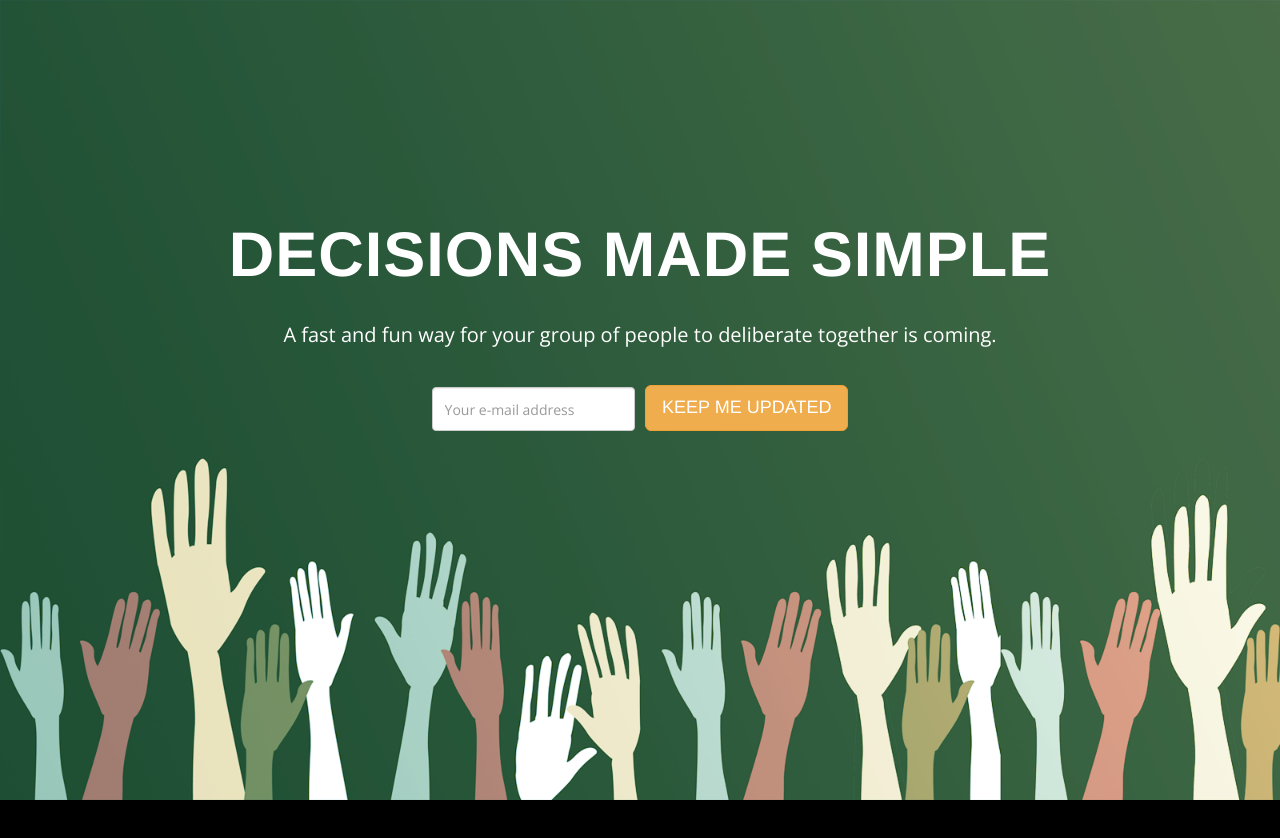
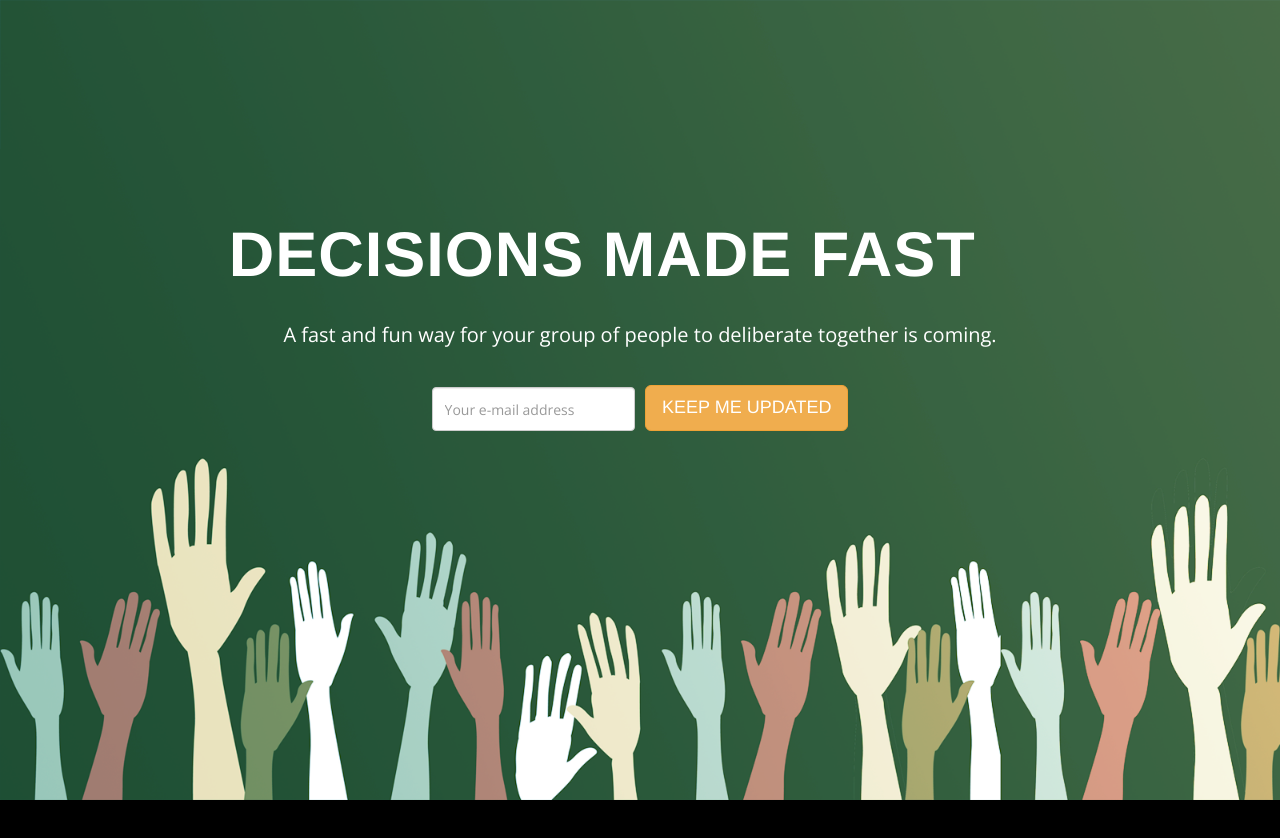
Before and after one commit to Decidendum/decidendum, a plain HTML site: page landing/index.html in a window 1280 px wide. Shown: the top 838 px of the page. Drawn offline with nearby package versions, Linux system fonts and the light colour scheme; files whose address does not match are found by name.

Commit message:
Transitioning slogan.

```diff
--- a/landing/css/main.css
+++ b/landing/css/main.css
@@ -258,6 +258,22 @@ body {
   font-weight: 500;
 }
 
+@media -sass-debug-info{filename{font-family:file\:\/\/\/home\/lucas\/www\/agora\/git\/landing\/sass\/partials\/parts\/_layout\.sass}line{font-family:\0000366}}
+#changing {
+  position: relative;
+}
+
+@media -sass-debug-info{filename{font-family:file\:\/\/\/home\/lucas\/www\/agora\/git\/landing\/sass\/partials\/parts\/_layout\.sass}line{font-family:\0000369}}
+#dump {
+  color: transparent;
+}
+
+@media -sass-debug-info{filename{font-family:file\:\/\/\/home\/lucas\/www\/agora\/git\/landing\/sass\/partials\/parts\/_layout\.sass}line{font-family:\0000372}}
+#attribute {
+  position: absolute;
+  left: 0;
+}
+
 /*------------------------------------------------------------------------------
  * Shame
  *------------------------------------------------------------------------------
--- a/landing/index.html
+++ b/landing/index.html
@@ -19,7 +19,12 @@
 
   <header id="header" class="jumbotron">
     <div class="container">
-      <h1>Decisions made <strong id="attribute">simple</strong></h1>
+      <h1>Decisions made
+        <span id="changing">
+          <strong id="dump">simple</strong>
+          <strong id="attribute">simple</strong>
+        </span>
+      </h1>
       <p>A fast and fun way for your group of people to deliberate together is coming.</p>
       <form class="form-inline" id="subscribe" role="subscribe-form" action="https://docs.google.com/forms/d/1G4uUZ2RhxlpKkQDpE2JcdAR41WdVgr_3RSxVzpojfd0/formResponse" method="POST">
         <div class="form-group">
@@ -45,6 +50,7 @@
   <!-- Vendors -->
   <script src="//ajax.googleapis.com/ajax/libs/jquery/1.10.1/jquery.min.js"></script>
   <script src="//netdna.bootstrapcdn.com/bootstrap/3.1.1/js/bootstrap.min.js"></script>
+  <script src="//cdnjs.cloudflare.com/ajax/libs/gsap/latest/TweenMax.min.js"></script>
   <script src="vendors/jquery.form.js"></script>
   <script src="vendors/jquery.smooth-scroll.js"></script>
 
@@ -58,6 +64,7 @@
   <!-- Custom Scripts -->
   <script src="js/parallax.js"></script>
   <script src="js/subscription.js"></script>
+  <script src="js/slogan.js"></script>
   <script src="js/main.js"></script>
 </body>
 </html>
--- /dev/null
+++ b/landing/js/slogan.js
@@ -0,0 +1,30 @@
+
+/**
+ *
+ */
+$(function() {
+
+  var $attribute = $('#attribute'),
+      i = 0,
+      words = [
+        'simple',
+        'fast',
+        'fun',
+        'collaborative',
+        'easy'
+      ];
+
+  setInterval(function() {
+    i = (++i == words.length) ? 0 : i;
+
+    $attribute.animate({
+      'opacity': 0
+    }, 200, function() {
+      $attribute.text(words[i]).animate({
+        'opacity': 1
+      }, 200);
+    });
+
+  }, 3000);
+
+});
```
